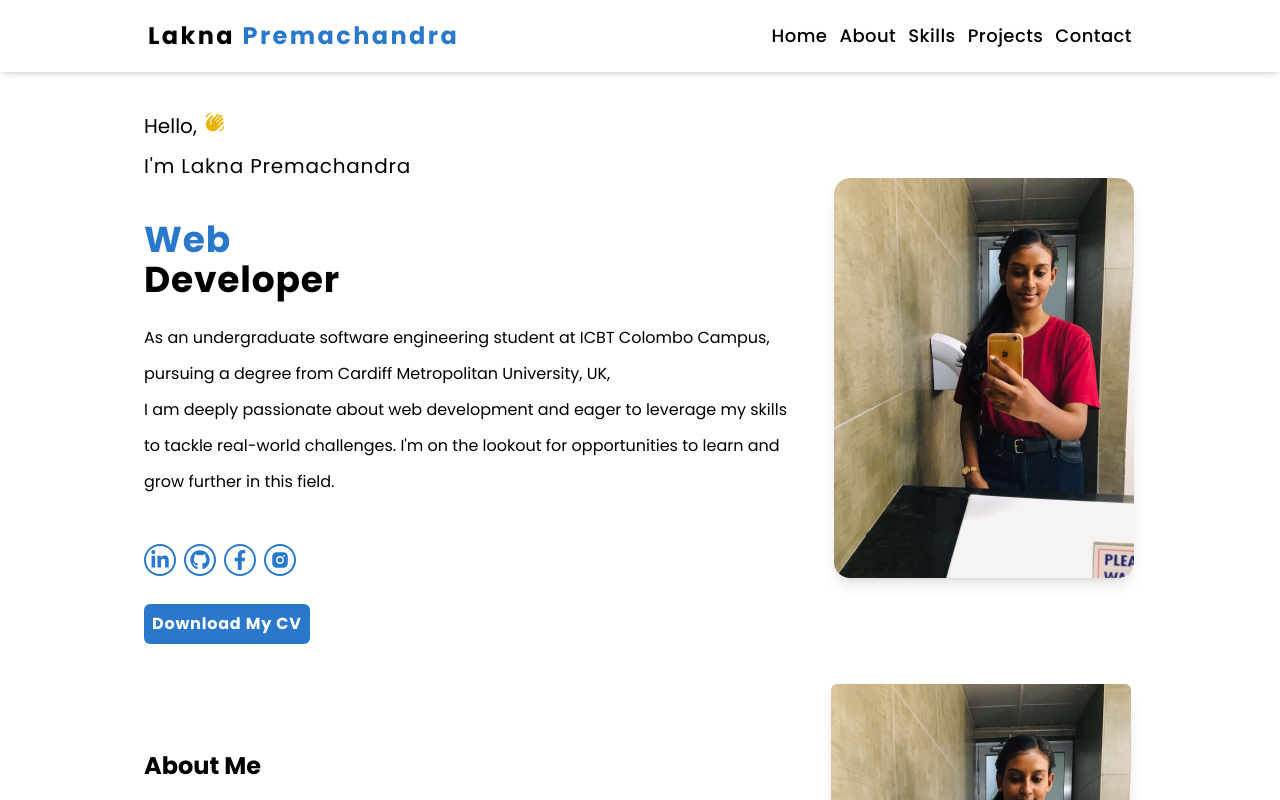
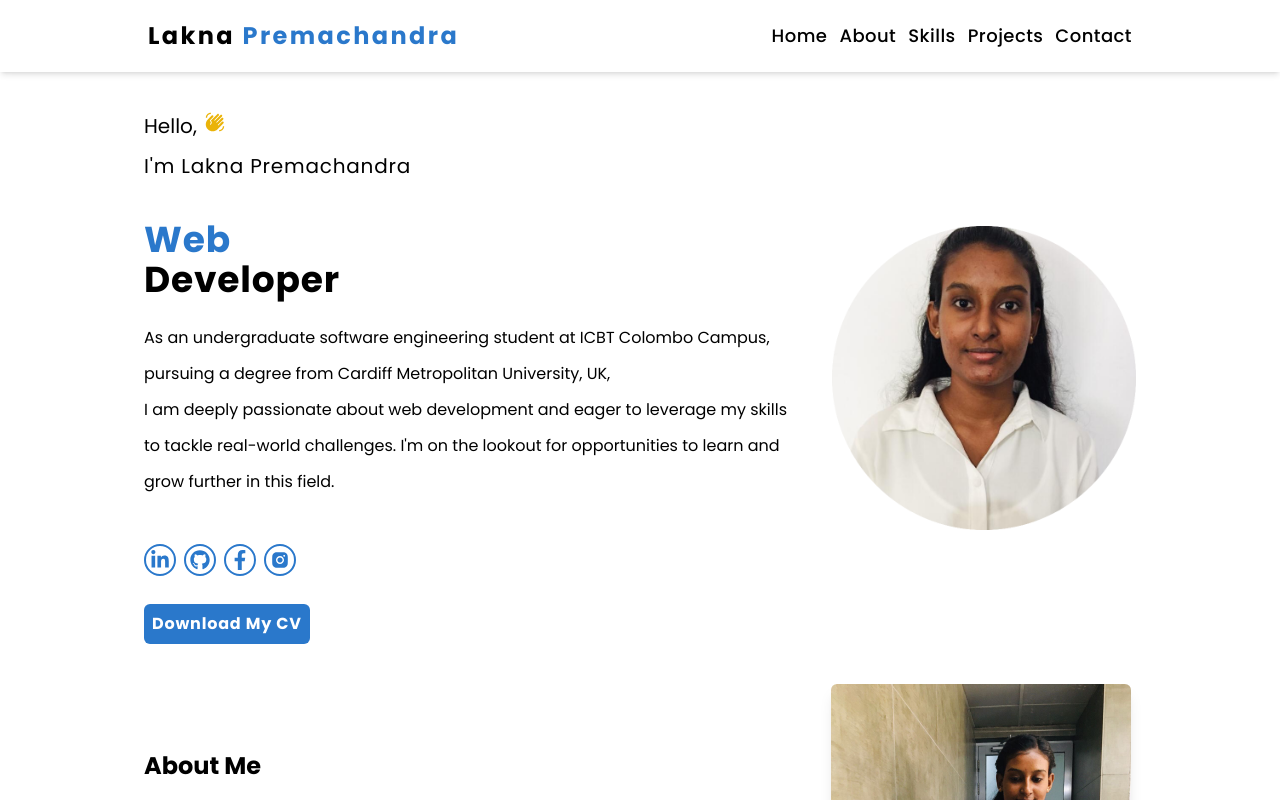
Before and after one commit to Lakna-Premachandra/Portfolio, a React (Vite) app: page / in a window 1280 px wide. Shown: the top 800 px of the page. Built offline with nearby package versions, Linux system fonts and the light colour scheme.

Commit message:
small changes

```diff
--- a/src/Components/about/index.jsx
+++ b/src/Components/about/index.jsx
@@ -1,5 +1,6 @@
 import React from "react";
 import AnchorLink from "react-anchor-link-smooth-scroll";
+import myImage from '/images/img1.jpg';
 
 export default function About() {
   return (
@@ -14,7 +15,7 @@ export default function About() {
           </div>
 
           <div className="flex justify-center items-center">
-          <img className="max-w-[300px] w-full rounded-md shadow-lg flex justify-center items-c" src="./images/img1.jpg" alt="about image" />
+          <img className="max-w-[300px] w-full rounded-md shadow-lg flex justify-center items-c" src={myImage} alt="about image" />
           </div>
         </div>
       </div>
--- a/src/Components/hero/index.jsx
+++ b/src/Components/hero/index.jsx
@@ -3,7 +3,7 @@ import { MdWavingHand } from "react-icons/md";
 import { FaLinkedinIn, FaGithub, FaFacebookF } from "react-icons/fa";
 import { AiFillInstagram } from "react-icons/ai";
 import { Link } from "react-router-dom";
-// import resume from "./images/Lakna.pdf";
+import myImage from '/images/img2.png';
 
 export default function HeroSection() {
   return (
@@ -80,8 +80,8 @@ export default function HeroSection() {
 
           <div className="flex justify-center items-center">
             <img
-              className="max-w-[300px] w-full rounded-2xl shadow-lg  "
-              src="./images/img1.jpg"
+              className="     "
+              src={myImage}
               alt="hero section image"
             />
           </div>
```
Also changed, not shown: public/images/img2.png (added), 1 other file (tests, documents, lock files or other folders).
